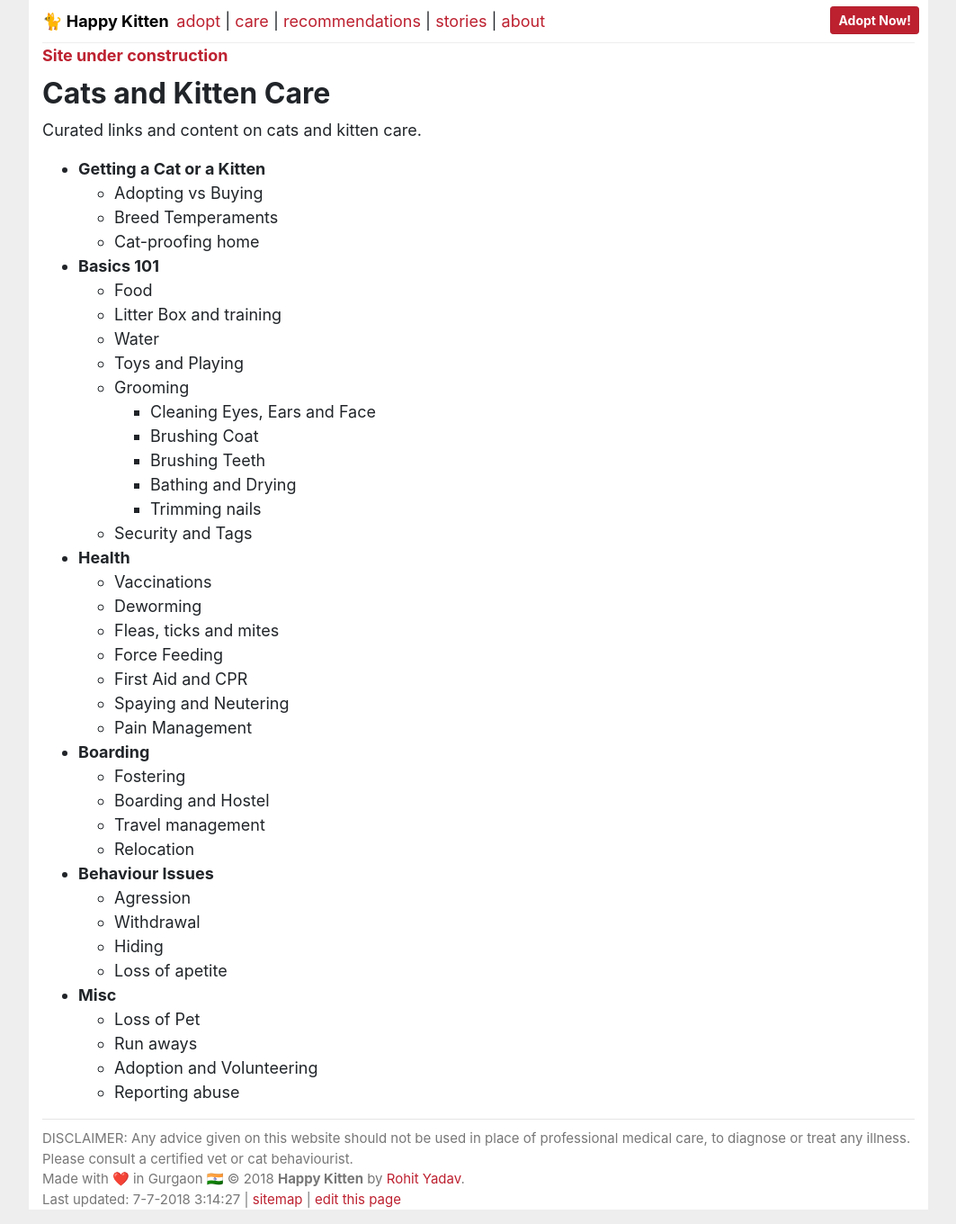
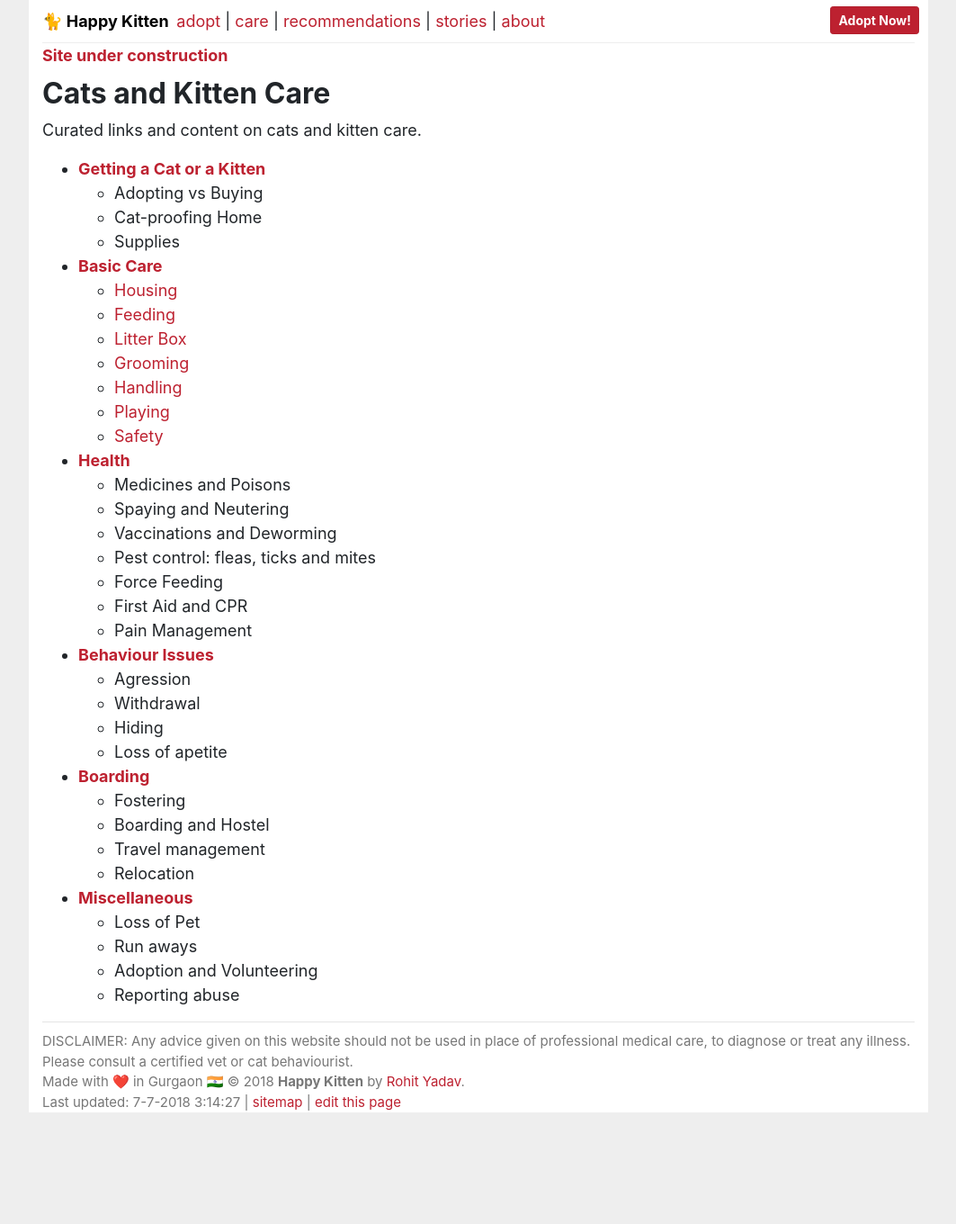
Before and after one commit to yadavcloud/happykitten, a Jekyll site: the page built from care/index.md, in a window 1280 px wide. Shown: the whole page at 90% size, without its empty margins (108-1171 px from the left). Built offline with Jekyll 4.4.1, drawn with Linux system fonts in a browser that asks for light colours; after the commit the page ends 1252 px from its top, so only the background shows below that.

Commit message:
care: add care related page stubs
Signed-off-by: Rohit Yadav <rohit@yadav.cloud>

```diff
--- a/care/index.md
+++ b/care/index.md
@@ -5,46 +5,42 @@ title: Cats and Kitten Care
 
 Curated links and content on cats and kitten care.
 
-- **Getting a Cat or a Kitten**
+- [**Getting a Cat or a Kitten**](getting-a-cat)
   - Adopting vs Buying
-  - Breed Temperaments
-  - Cat-proofing home
+  - Cat-proofing Home
+  - Supplies
 
-- **Basics 101**
-  - Food
-  - Litter Box and training
-  - Water
-  - Toys and Playing
-  - Grooming
-    - Cleaning Eyes, Ears and Face
-    - Brushing Coat
-    - Brushing Teeth
-    - Bathing and Drying
-    - Trimming nails
-  - Security and Tags
+- [**Basic Care**](basic-cat-care)
+  - [Housing](basic-cat-care#housing)
+  - [Feeding](basic-cat-care#feeding)
+  - [Litter Box](basic-cat-care#litter-box)
+  - [Grooming](basic-cat-care#grooming)
+  - [Handling](basic-cat-care#handling)
+  - [Playing](basic-cat-care#playing)
+  - [Safety](basic-cat-care#safety)
 
-- **Health**
-  - Vaccinations
-  - Deworming
-  - Fleas, ticks and mites
+- [**Health**](health)
+  - Medicines and Poisons
+  - Spaying and Neutering
+  - Vaccinations and Deworming
+  - Pest control: fleas, ticks and mites
   - Force Feeding
   - First Aid and CPR
-  - Spaying and Neutering
   - Pain Management
 
-- **Boarding**
+- [**Behaviour Issues**](behaviour)
+  - Agression
+  - Withdrawal
+  - Hiding
+  - Loss of apetite
+
+- [**Boarding**](boarding)
   - Fostering
   - Boarding and Hostel
   - Travel management
   - Relocation
 
-- **Behaviour Issues**
-  - Agression
-  - Withdrawal
-  - Hiding
-  - Loss of apetite
-
-- **Misc**
+- [**Miscellaneous**](miscellaneous)
   - Loss of Pet
   - Run aways
   - Adoption and Volunteering
```
Also changed, not shown: care/basic-cat-care.md (added, +62 -0 lines), care/behaviour.md (added, +6 -0 lines), care/boarding.md (added, +6 -0 lines), care/getting-a-cat.md (added, +12 -0 lines), care/health.md (added, +6 -0 lines), care/miscellaneous.md (added, +6 -0 lines).
